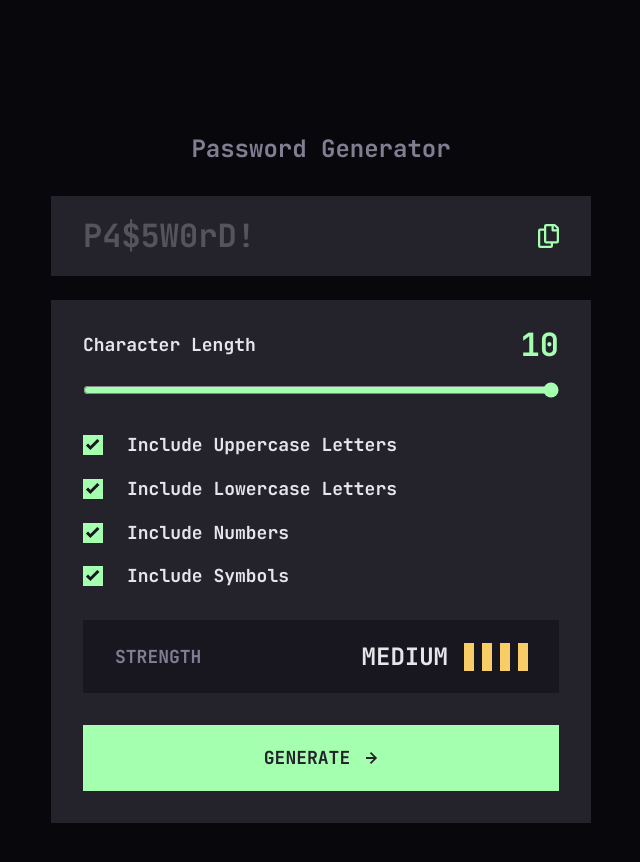
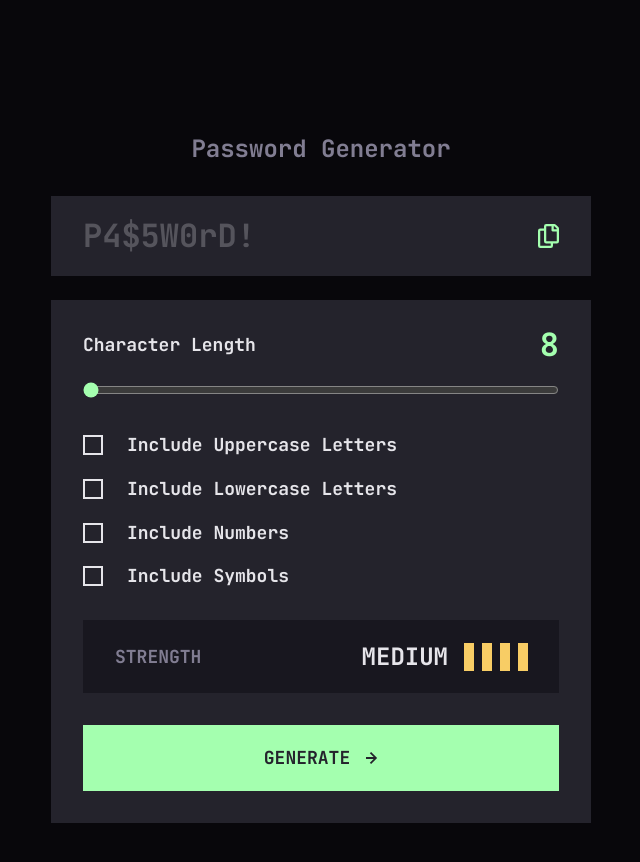
Before and after one commit to BlindManCry/project-6, a React (Vite) app: page / in a window 1280 px wide. Shown: the top 862 px of the page, without its empty margins (319-959 px from the left). Built offline with nearby package versions, Linux system fonts and the light colour scheme.

Commit message:
write some logic about strength

```diff
--- a/src/components/ChooseStrength.tsx
+++ b/src/components/ChooseStrength.tsx
@@ -1,13 +1,47 @@
 import styled from "styled-components";
 import SingleOption from "./SingleOption";
+import { useEffect, useState } from "react";
+import { useGenerator } from "../context/GeneratorContext";
 
 export default function ChooseStrength() {
+  const [checkboxCounter, setCheckboxCounter] = useState<number>(0);
+
+  const { setPasswordStrength } = useGenerator();
+
+  useEffect(() => {
+    if (checkboxCounter === 1) {
+      setPasswordStrength("too weak");
+    } else if (checkboxCounter === 2) {
+      setPasswordStrength("weak");
+    } else if (checkboxCounter === 3) {
+      setPasswordStrength("medium");
+    } else if (checkboxCounter === 4) {
+      setPasswordStrength("strong");
+    }
+  }, [checkboxCounter, setPasswordStrength]);
+
   return (
     <StyledChoosenStrength>
-      <SingleOption optiontext="Include Uppercase Letters" />
-      <SingleOption optiontext="Include Lowercase Letters" />
-      <SingleOption optiontext="Include Numbers" />
-      <SingleOption optiontext="Include Symbols" />
+      <SingleOption
+        optiontext="Include Uppercase Letters"
+        currentOption="uppercase"
+        setCheckboxCounter={setCheckboxCounter}
+      />
+      <SingleOption
+        optiontext="Include Lowercase Letters"
+        currentOption="lowercase"
+        setCheckboxCounter={setCheckboxCounter}
+      />
+      <SingleOption
+        optiontext="Include Numbers"
+        currentOption="numbers"
+        setCheckboxCounter={setCheckboxCounter}
+      />
+      <SingleOption
+        optiontext="Include Symbols"
+        currentOption="symbols"
+        setCheckboxCounter={setCheckboxCounter}
+      />
     </StyledChoosenStrength>
   );
 }
--- a/src/components/GeneretingPassword.tsx
+++ b/src/components/GeneretingPassword.tsx
@@ -4,16 +4,31 @@ import ForceCalculation from "./ForceCalculation";
 import ArrowRight from "/images/icon-arrow-right.svg";
 import ArrowRightHover from "/images/icon-arrow-right-hover.svg";
 import { useState } from "react";
+import { useGenerator } from "../context/GeneratorContext";
 
 export default function GeneretingPassword() {
-  const [isHovered, setIsHovered] = useState(false);
+  const [isHovered, setIsHovered] = useState<boolean>(false);
+
+  const { passwordLength, setPasswordLength } = useGenerator();
+
+  const handleLengthChange = (e: React.ChangeEvent<HTMLInputElement>): void => {
+    const newValue = parseInt(e.target.value);
+    setPasswordLength(newValue);
+  };
+
   return (
     <StyledGeneretingPassword>
       <LengthCounter>
         <p>Character Length</p>
-        <span>10</span>
+        <span>{passwordLength}</span>
       </LengthCounter>
-      <input type="range" min={8} max={20} />
+      <input
+        type="range"
+        min={8}
+        max={20}
+        value={passwordLength}
+        onChange={handleLengthChange}
+      />
       <ChooseStrength />
       <ForceCalculation />
       <GenerateButton
--- a/src/components/SingleOption.tsx
+++ b/src/components/SingleOption.tsx
@@ -1,16 +1,40 @@
 import styled from "styled-components";
 import checkIcon from "/images/icon-check.svg";
+import { useState } from "react";
 
 type SingleOptionProps = {
   optiontext: string;
+  currentOption: string;
+  setCheckboxCounter: React.Dispatch<React.SetStateAction<number>>;
 };
 
-export default function SingleOption({ optiontext }: SingleOptionProps) {
+export default function SingleOption({
+  optiontext,
+  currentOption,
+  setCheckboxCounter,
+}: SingleOptionProps) {
+  const [isChecked, setIsChecked] = useState<string>("");
+
+  const handleUnCheck = () => {
+    setIsChecked("");
+    setCheckboxCounter((count: number) => count - 1);
+  };
+
+  const handleCheck = () => {
+    setIsChecked(currentOption);
+    setCheckboxCounter((count: number) => count + 1);
+  };
+
   return (
     <StyledSingleOption>
-      <CheckBox>
-        <img src={checkIcon} alt="check-icon" />
-      </CheckBox>
+      {isChecked === currentOption ? (
+        <CheckBox onClick={handleUnCheck}>
+          <img src={checkIcon} alt="check-icon" />
+        </CheckBox>
+      ) : (
+        <EmptyCheckbox onClick={handleCheck}></EmptyCheckbox>
+      )}
+
       <p>{optiontext}</p>
     </StyledSingleOption>
   );
@@ -46,4 +70,12 @@ const CheckBox = styled.div`
   display: flex;
   justify-content: center;
   align-items: center;
+  cursor: pointer;
 `;
+
+const EmptyCheckbox = styled.div`
+  width: 2rem;
+  height: 2rem;
+  border: 2px solid #e6e5ea;
+  cursor: pointer;
+`;
--- a/src/context/GeneratorContext.tsx
+++ b/src/context/GeneratorContext.tsx
@@ -1,13 +1,17 @@
 import { createContext, useState, ReactNode, useContext } from "react";
 
 interface GeneratorContextType {
-  count: number;
-  setCount: React.Dispatch<React.SetStateAction<number>>;
+  passwordLength: number;
+  setPasswordLength: React.Dispatch<React.SetStateAction<number>>;
+  passwordStrength: string;
+  setPasswordStrength: React.Dispatch<React.SetStateAction<string>>;
 }
 
 const initialContextValue: GeneratorContextType = {
-  count: 0,
-  setCount: () => {},
+  passwordLength: 8,
+  setPasswordLength: () => {},
+  passwordStrength: "",
+  setPasswordStrength: () => {},
 };
 
 interface GeneratorProviderProps {
@@ -18,18 +22,28 @@ const GeneratorContext =
   createContext<GeneratorContextType>(initialContextValue);
 
 function GeneratorProvider({ children }: GeneratorProviderProps) {
-  const [count, setCount] = useState(0);
+  const [passwordLength, setPasswordLength] = useState<number>(8);
+  const [passwordStrength, setPasswordStrength] = useState<string>("");
+
   return (
-    <GeneratorContext.Provider value={{ count, setCount }}>
+    <GeneratorContext.Provider
+      value={{
+        passwordLength,
+        setPasswordLength,
+        passwordStrength,
+        setPasswordStrength,
+      }}
+    >
       {children}
     </GeneratorContext.Provider>
   );
 }
 
-function useGenerator() {
+function useGenerator(): GeneratorContextType {
   const context = useContext(GeneratorContext);
   if (!context) throw new Error("Context was used outside the box");
   return context;
 }
 
+// eslint-disable-next-line react-refresh/only-export-components
 export { GeneratorProvider, useGenerator };
```
